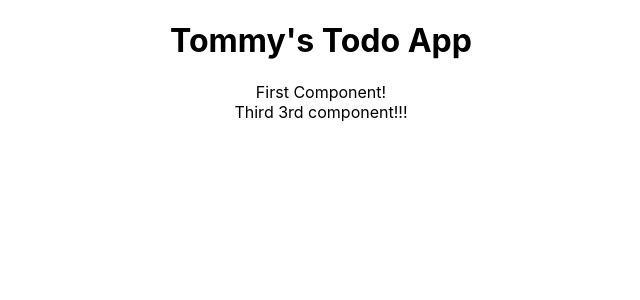
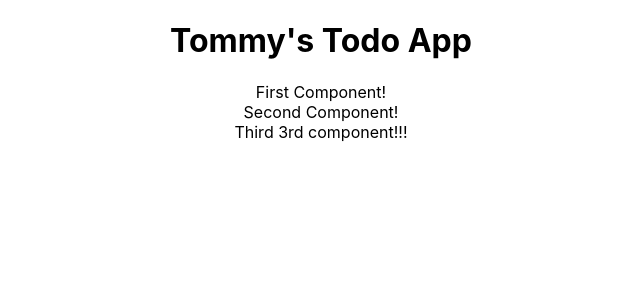
Before and after one commit to zombietommie/myFullStack, a React (Create React App) app in the folder todo-app/: page / in a window 1280 px wide. Shown: the top 300 px of the page, without its empty margins (319-959 px from the left). Built offline with nearby package versions, Linux system fonts and the light colour scheme.

Commit message:
Update App.js

```diff
--- a/todo-app/src/App.js
+++ b/todo-app/src/App.js
@@ -9,6 +9,7 @@ function App() {
 		<div className='App'>
 			<h1>Tommy's Todo App</h1>
 			<FirstComponent></FirstComponent>
+			<SecondComponent> </SecondComponent>
 			<ThirdComponent></ThirdComponent>
 		</div>
 	);
```
